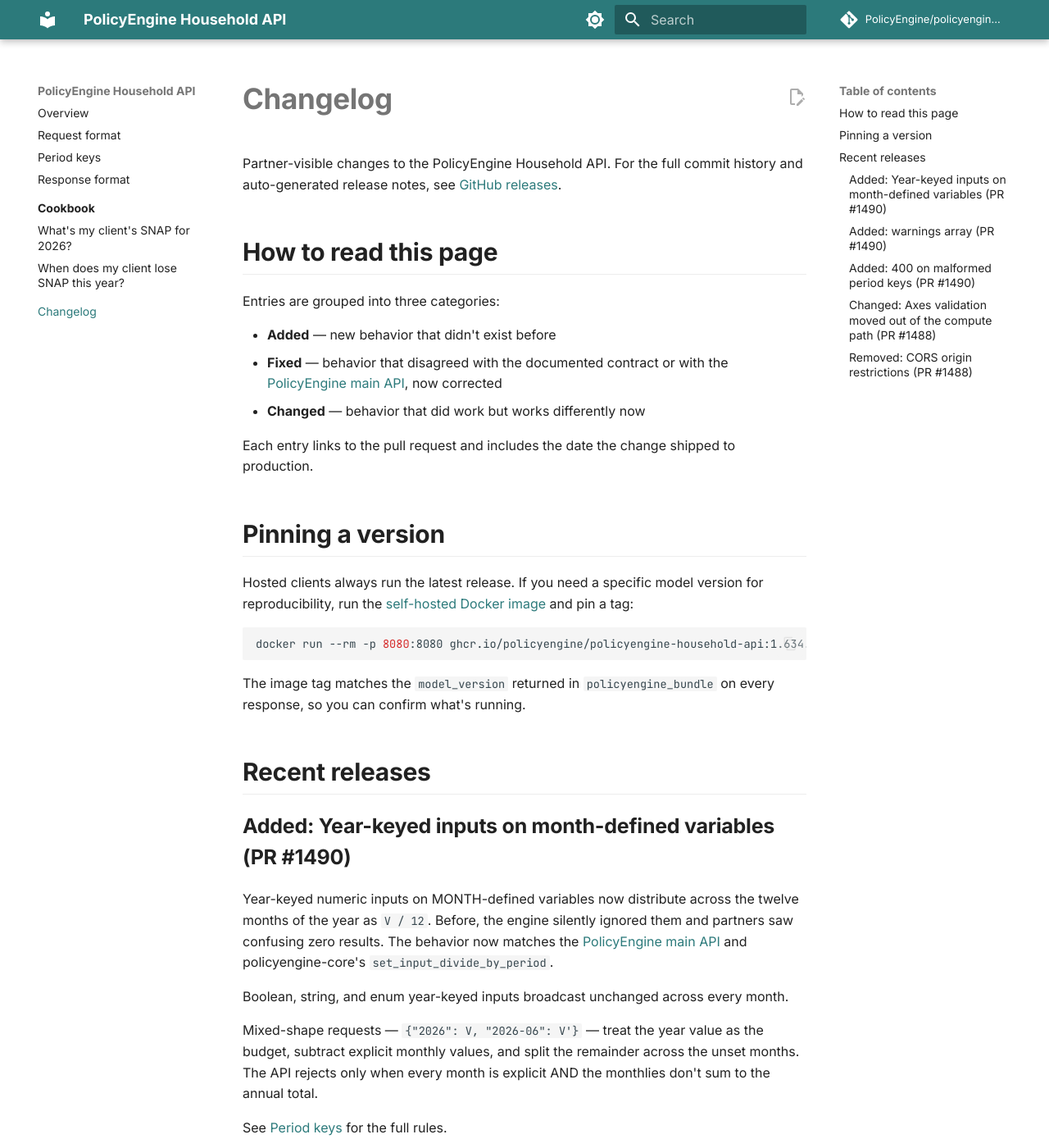
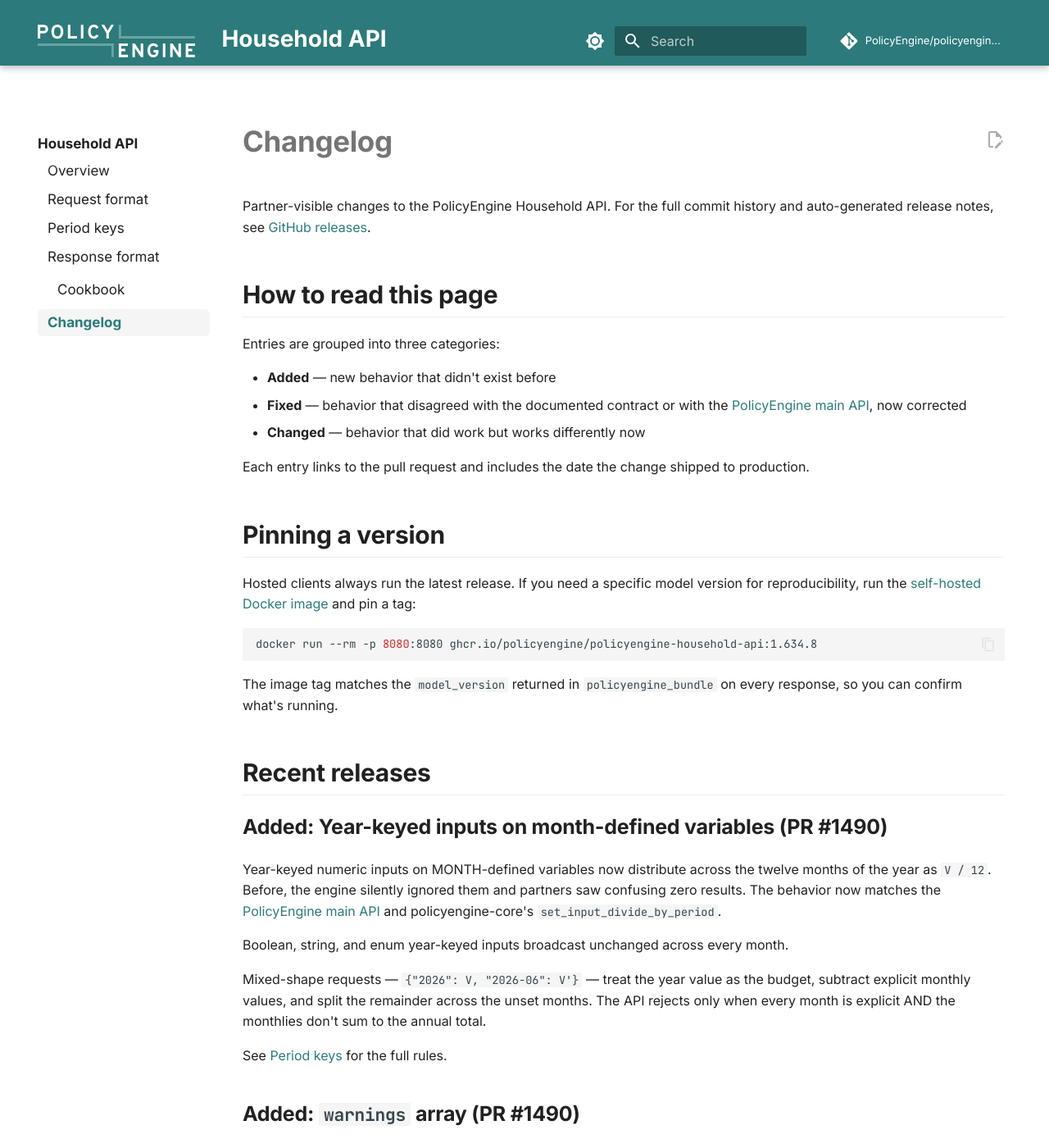
Before and after one commit to PolicyEngine/policyengine-household-api, an MkDocs documentation site: the page built from docs/changelog.md, in a window 1280 px wide and 1400 px high. Shown: the whole window at 82% size. Built offline with MkDocs 1.6.1 and Material for MkDocs 9.7.7, drawn with Linux system fonts in a browser that asks for light colours; comment, search, counter and statistics services are not loaded.

Commit message:
Polish docs layout: PolicyEngine logo, sidebar spacing, header
- Use PolicyEngine white wordmark logo + favicon from policyengine-app-v2
- Drop "PolicyEngine" prefix from site_name (logo already says it) → header reads "POLICY ENGINE | Household API"
- Hide right-side TOC pane (Claude-docs style — left nav only)
- Hide per-page anchor links and redundant section labels in primary nav
- Hide expand/collapse caret next to nested sections (always-expanded)
- Increase header height (4rem) and title size (1.4rem)
- Tighten sidebar item spacing for compact-but-readable layout

Co-Authored-By: Claude Opus 4.7 (1M context) <noreply@anthropic.com>

```diff
--- a/docs/stylesheets/extra.css
+++ b/docs/stylesheets/extra.css
@@ -43,6 +43,124 @@
   --md-default-bg-color: #1A202C;
   --md-default-fg-color: #F9FAFB;
   --md-code-bg-color: #2D3748;
+}
+
+/* Hide the right-side "Table of contents" pane completely. */
+.md-sidebar--secondary {
+  display: none !important;
+}
+
+/* Hide the per-page anchor links that Material inlines under the active
+ * page in the primary nav. Real page links survive because their hrefs
+ * are paths, not anchors. */
+.md-nav--primary .md-nav__link[href^="#"] {
+  display: none;
+}
+
+/* And hide the empty <nav> wrappers those anchor lists used to live in,
+ * so the active page doesn't have a hollow gap below it. */
+.md-nav--primary .md-nav__item--active > nav.md-nav,
+.md-nav--primary .md-nav__item--active > .md-nav__list:has(> li > a[href^="#"]) {
+  display: none;
+}
+
+/* Left sidebar — modest breathing room between items. */
+.md-nav__list .md-nav__item {
+  padding: 0.05rem 0;
+}
+
+.md-nav__link {
+  padding: 0.25rem 0.6rem;
+  margin: 0;
+  border-radius: 6px;
+  font-size: 0.85rem;
+  line-height: 1.35;
+}
+
+.md-nav__link:hover {
+  background-color: var(--md-code-bg-color);
+}
+
+/* Active page — light pill background, like the "Intro to Claude"
+ * highlight in the Claude API docs sidebar. */
+.md-nav__link--active {
+  background-color: var(--md-code-bg-color);
+  font-weight: 600;
+}
+
+/* Section titles ("Cookbook", "PolicyEngine Household API"). */
+.md-nav__title {
+  font-size: 0.85rem;
+  font-weight: 700;
+  text-transform: none;
+  letter-spacing: 0;
+  color: var(--md-default-fg-color);
+  padding: 0.5rem 0.6rem 0.25rem;
+}
+
+/* Material renders a duplicate section title inside expanded sub-navs
+ * for screen-reader navigation. Hide it visually on desktop — the
+ * clickable section link at the top of the sub-nav already labels it. */
+.md-nav--primary .md-nav__item--nested > nav.md-nav > .md-nav__title {
+  display: none;
+}
+
+/* Hide the expand/collapse toggle caret next to nested section links
+ * (e.g. "Cookbook") — the sub-pages are always visible, so the toggle
+ * is redundant. */
+.md-nav--primary .md-nav__item--nested > .md-nav__container > .md-nav__link[for] {
+  display: none;
+}
+
+/* Reclaim the space the toggle used to occupy. */
+.md-nav--primary .md-nav__item--nested > .md-nav__container {
+  display: block;
+}
+
+/* Top-level section dividers — small gap before each new section. */
+.md-nav--primary > .md-nav__list > .md-nav__item--section {
+  margin-top: 0.5rem;
+}
+
+/* Reclaim the space the right TOC was occupying for the content column. */
+.md-main__inner {
+  margin-right: auto;
+}
+
+/* Header bar — taller than the Material default for more breathing room.
+ * Matches the proportions of the Claude API docs top bar. */
+.md-header {
+  height: 4rem;        /* default is ~2.4rem */
+  padding-top: 0.5rem;
+  padding-bottom: 0.5rem;
+}
+
+.md-header__inner {
+  padding-top: 0.4rem;
+  padding-bottom: 0.4rem;
+}
+
+.md-header__title {
+  font-size: 1.4rem;
+  line-height: 1.5;
+  font-weight: 700;
+}
+
+/* Bump the logo icon to match the larger title. */
+.md-header__button.md-logo {
+  padding: 0.4rem;
+}
+
+.md-header__button.md-logo svg,
+.md-header__button.md-logo img {
+  height: 2rem;
+  width: auto;          /* horizontal wordmark needs aspect-ratio-preserving width */
+  max-width: 11rem;
+}
+
+/* Push the content down to clear the taller header. */
+.md-main {
+  padding-top: 1rem;
 }
 
 /* Headings — sentence case is enforced by the writing skill, not CSS, but
--- a/mkdocs.yml
+++ b/mkdocs.yml
@@ -1,4 +1,4 @@
-site_name: PolicyEngine Household API
+site_name: Household API
 site_description: Partner integration guide for the PolicyEngine Household API.
 site_url: https://policyengine.github.io/policyengine-household-api/
 repo_url: https://github.com/PolicyEngine/policyengine-household-api
@@ -8,6 +8,8 @@ edit_uri: edit/main/docs/
 theme:
   name: material
   language: en
+  logo: assets/policyengine-white.svg
+  favicon: assets/favicon.svg
   font:
     text: Inter
     code: JetBrains Mono
@@ -27,11 +29,8 @@ theme:
   features:
     - navigation.instant
     - navigation.tracking
-    - navigation.sections
-    - navigation.expand
     - navigation.top
     - navigation.indexes
-    - toc.follow
     - search.suggest
     - search.highlight
     - search.share
@@ -52,6 +51,7 @@ markdown_extensions:
   - tables
   - toc:
       permalink: true
+      toc_depth: 2
   - pymdownx.details
   - pymdownx.highlight:
       anchor_linenums: true
```
Also changed, not shown: docs/assets/favicon.svg (added), docs/assets/policyengine-icon-white.svg (added), docs/assets/policyengine-white.svg (added).
